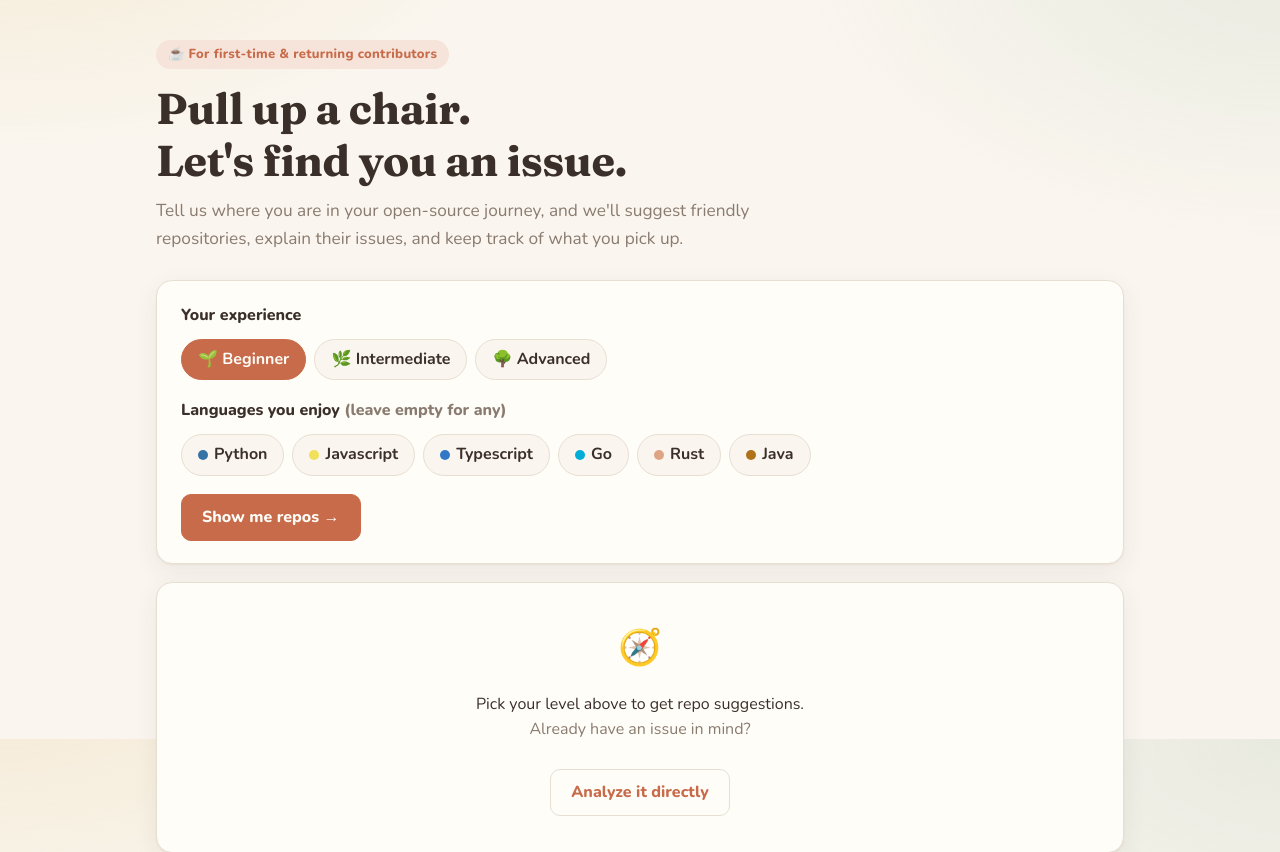
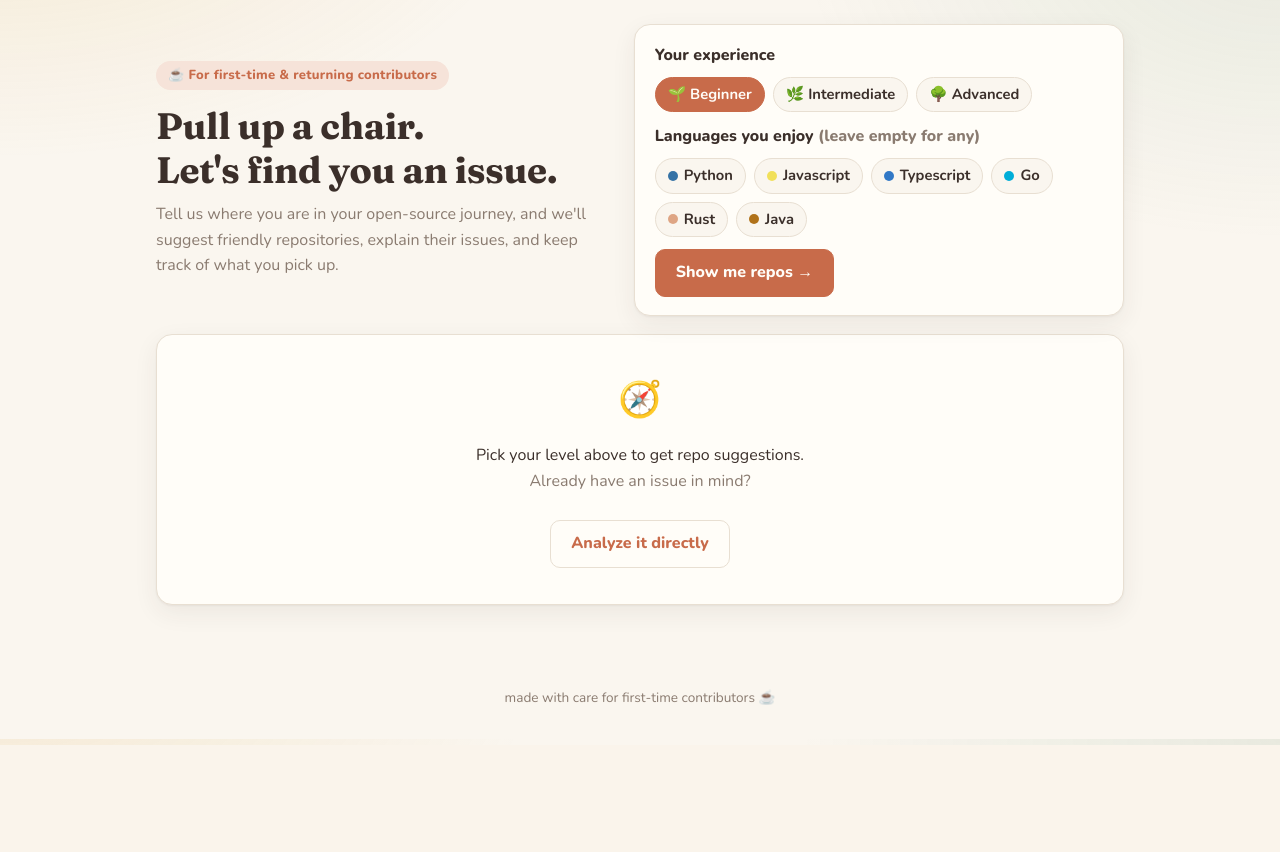
Before and after one commit to sonikagutha/issuepilot, a FastAPI app: page / in a window 1280 px wide. Shown: the part 61-913 px from the top of the page. After the commit the page ends 806 px from the top, so only its background shows below. Run offline with FastAPI, Linux system fonts and the light colour scheme.

Commit message:
style(home): fit hero, picker and suggestions on one screen
Two-column hero + profile picker on wide screens, compact repo cards
with two-line descriptions; stacks as before on narrow screens.

Co-Authored-By: Claude Opus 5.5 <noreply@anthropic.com>

```diff
--- a/issuepilot/web/static/cozy.css
+++ b/issuepilot/web/static/cozy.css
@@ -554,3 +554,22 @@ input:focus, select:focus, textarea:focus { outline: 2px solid var(--accent); ou
   font-weight: 700;
   color: var(--muted);
 }
+
+/* --- home: fit hero, picker and suggestions on one screen --- */
+.home-top { display: grid; gap: 0 32px; align-items: center; }
+.home-suggestions .section-title { margin: 20px 0 12px; }
+.home-suggestions .repo-grid { grid-template-columns: repeat(auto-fill, minmax(260px, 1fr)); gap: 12px; }
+.home-suggestions .repo-card { padding: 14px 16px; gap: 8px; }
+.home-suggestions .avatar { width: 34px; height: 34px; border-radius: 10px; }
+.home-suggestions .repo-card__desc { -webkit-line-clamp: 2; font-size: 0.88rem; }
+.home-suggestions .skeleton { height: 128px; }
+
+@media (min-width: 900px) {
+  .home-top { grid-template-columns: 1fr 1.1fr; }
+  .home-top .hero { margin: 24px 0 18px; }
+  .home-top .hero h1 { font-size: 2.3rem; }
+  .home-top .hero p { font-size: 1rem; }
+  .home-top .profile { margin: 24px 0 18px; padding: 18px 20px; gap: 12px; }
+  .home-top .profile__group legend { margin-bottom: 8px; }
+  .home-top .chip span { padding: 5px 12px; font-size: 0.92rem; }
+}
--- a/issuepilot/web/templates/home.html
+++ b/issuepilot/web/templates/home.html
@@ -1,6 +1,7 @@
 {% extends "base.html" %}
 {% block title %}IssuePilot · find a cozy first contribution{% endblock %}
 {% block content %}
+<div class="home-top">
 <section class="hero">
   <span class="eyebrow">☕ For first-time &amp; returning contributors</span>
   <h1>Pull up a chair.<br>Let's find you an issue.</h1>
@@ -32,8 +33,9 @@
   </fieldset>
   <button class="btn" id="profile-submit" type="submit">Show me repos →</button>
 </form>
+</div>
 
-<section id="suggestions">
+<section id="suggestions" class="home-suggestions">
 {% if has_profile %}
   <div class="section-title">
     <h2>Suggested for you</h2>
```
